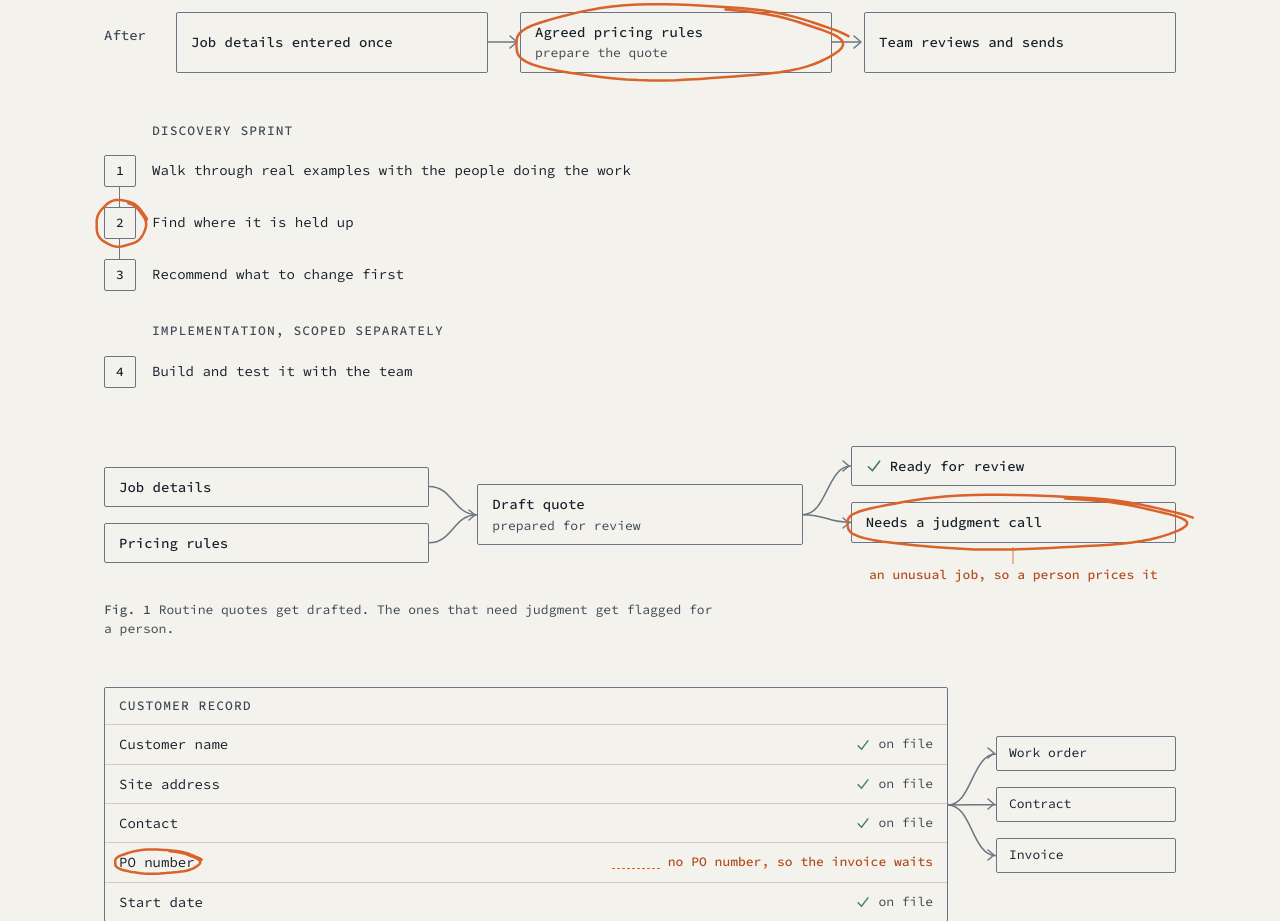
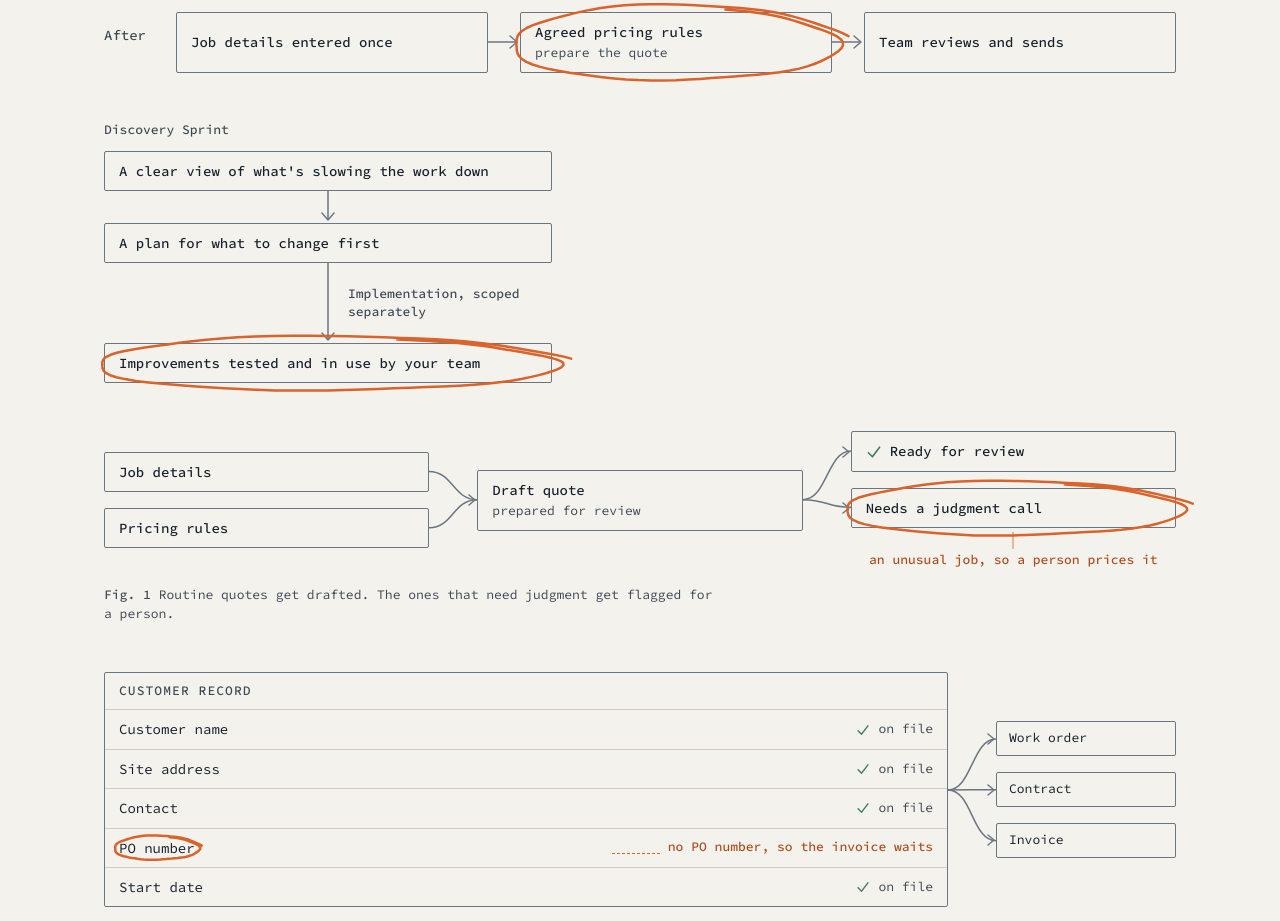
Before and after one commit to patrickmch/website, a React (Vite) app: page /style in a window 1280 px wide. Shown: the part 3448-4369 px from the top of the page. Built offline with nearby package versions, Linux system fonts and the light colour scheme.

Commit message:
Show client outcomes in the home approach diagram

```diff
--- a/components/diagrams/SprintSteps.tsx
+++ b/components/diagrams/SprintSteps.tsx
@@ -1,47 +1,35 @@
-import { Figure } from '../Figure';
-import { PenCircle } from '../marks/PenCircle';
+import { Figure, Flow, Node, Connector } from '../Figure';
 
-const groups = [
-  {
-    label: 'Discovery Sprint',
-    steps: ['Walk through real examples with the people doing the work', 'Find where it is held up', 'Recommend what to change first'],
-  },
-  {
-    label: 'Implementation, scoped separately',
-    steps: ['Build and test it with the team'],
-  },
-];
-
-/** Fig. 2: how the work gets looked at, then changed. The Sprint's boundary is drawn, not only captioned. */
+/** Client outcomes from discovery through separately scoped implementation. */
 export function SprintSteps() {
-  let n = 0;
   return (
     <Figure
       n={2}
       showCaption={false}
-      caption="From understanding the problem to putting a change into use. A Discovery Sprint covers the first three steps."
-      description="Four numbered steps in two groups. Under the label Discovery Sprint: walk through real examples with the people doing the work; find where it is held up (this step is circled); recommend what to change first. Under the label Implementation, scoped separately: build and test it with the team."
+      className="sprint-outcomes"
+      caption="From a clear view of the problem to improvements in use by your team."
+      description="Three connected boxes in two groups. Discovery Sprint covers a clear view of what's slowing the work down, followed by a plan for what to change first. An arrow leads to Implementation, scoped separately: improvements tested and in use by your team. This final outcome is circled. There is no additional annotation or visible caption."
     >
-      {groups.map((group) => (
-        <div key={group.label} className="steps-group">
-          <p className="steps-group__label">{group.label}</p>
-          <ol className="steps" start={n + 1}>
-            {group.steps.map((text) => {
-              n += 1;
-              const index = n;
-              return (
-                <li key={text} className="steps__item">
-                  <span className="steps__n">
-                    {index}
-                    {index === 2 && <PenCircle />}
-                  </span>
-                  <span className="steps__text">{text}</span>
-                </li>
-              );
-            })}
-          </ol>
+      <div className="sprint-outcomes__group">
+        <p className="sprint-outcomes__label">Discovery Sprint</p>
+        <Flow className="sprint-outcomes__flow">
+          <Node label="A clear view of what's slowing the work down" />
+          <Connector />
+          <Node label="A plan for what to change first" />
+        </Flow>
+      </div>
+      <div className="sprint-outcomes__group">
+        <div className="sprint-outcomes__transition">
+          <div className="connector" aria-hidden="true">
+            <svg className="connector__v" viewBox="0 0 16 80" focusable="false">
+              <path d="M8 0 V76" />
+              <path d="M2 70 L8 77 L14 70" />
+            </svg>
+          </div>
+          <p className="sprint-outcomes__label">Implementation, scoped separately</p>
         </div>
-      ))}
+        <Node label="Improvements tested and in use by your team" marked />
+      </div>
     </Figure>
   );
 }
--- a/styles/pages.css
+++ b/styles/pages.css
@@ -98,6 +98,51 @@
 }
 
 /* ---------- Home: approach and examples ---------- */
+.sprint-outcomes {
+  max-width: 28rem;
+}
+
+.sprint-outcomes__label {
+  margin-bottom: 12px;
+  font-family: var(--font-mono);
+  font-size: var(--text-label);
+  font-weight: 500;
+  line-height: 1.4;
+  color: var(--ink-2);
+}
+
+.sprint-outcomes__flow {
+  flex-direction: column;
+  align-items: stretch;
+}
+
+.sprint-outcomes .connector {
+  width: 16px;
+  height: 32px;
+}
+
+.sprint-outcomes .connector__h { display: none; }
+.sprint-outcomes .connector__v { display: block; }
+
+.sprint-outcomes__transition {
+  position: relative;
+  display: flex;
+  justify-content: center;
+  align-items: center;
+  height: 80px;
+}
+
+.sprint-outcomes__transition .connector {
+  height: 80px;
+}
+
+.sprint-outcomes__transition .sprint-outcomes__label {
+  position: absolute;
+  left: calc(50% + 20px);
+  right: 0;
+  margin: 0;
+}
+
 .approach {
   display: grid;
   gap: var(--grid-gap);
```
Also changed, not shown: 3 other files (tests, documents, lock files or other folders).
